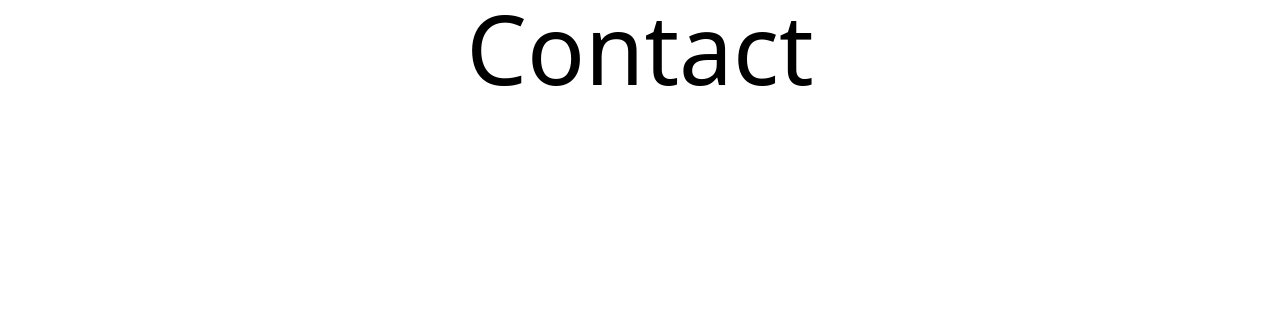
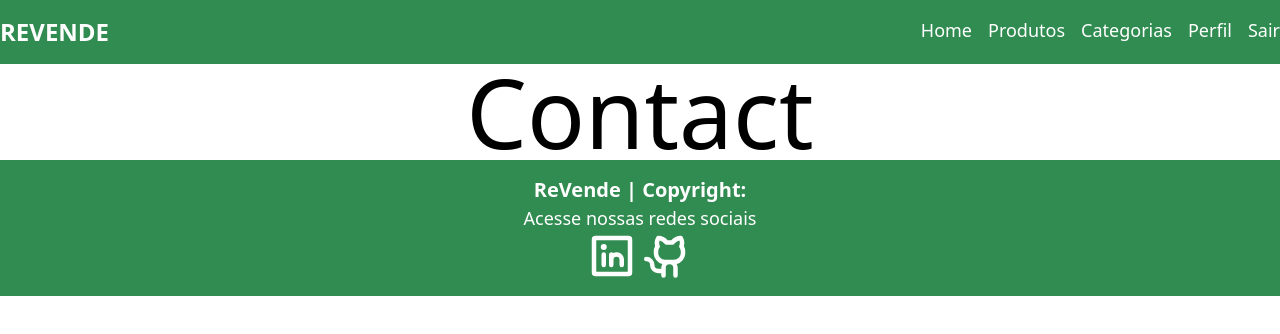
Before and after one commit to ecommerceGrupo03/ReVende-React, a React (Vite) app in the folder ReVende-React/: page / in a window 1280 px wide. Shown: the top 334 px of the page. Built offline with nearby package versions, Linux system fonts and the light colour scheme.

Commit message:
Add NavBar and Footer

```diff
--- a/ReVende-React/src/App.tsx
+++ b/ReVende-React/src/App.tsx
@@ -1,11 +1,15 @@
 import './App.css'
+import Footer from './components/footer/Footer'
+import NavBar from './components/navBar/NavBar'
 import Contact from './pages/Contact/Contact'
 
 function App() {
 
   return (
     <>
+      <NavBar/>
       <Contact/>
+      <Footer/>
     </>
   )
 }
--- /dev/null
+++ b/ReVende-React/src/components/footer/Footer.tsx
@@ -0,0 +1,23 @@
+import { GithubLogo, LinkedinLogo } from "@phosphor-icons/react"
+function Footer() {
+
+
+
+    return (
+        <>
+            <div className="flex justify-center bg-[#308C50] text-white">
+                <div className="container flex flex-col items-center py-4">
+                    <p className='text-xl font-bold'>ReVende | Copyright: </p>
+                    <p className='text-lg'>Acesse nossas redes sociais</p>
+                    <div className='flex gap-2'>
+                        <LinkedinLogo size={48} weight='bold' />
+                        <GithubLogo size={48} weight='bold' />
+
+                    </div>
+                </div>
+            </div>
+        </>
+    )
+}
+
+export default Footer
--- /dev/null
+++ b/ReVende-React/src/components/navBar/NavBar.tsx
@@ -0,0 +1,22 @@
+function NavBar() {
+
+    return (
+      <>
+       <div className='w-full bg-[#308C50] text-white flex justify-center py-4'>
+            <div className="container flex justify-between text-lg">
+              <div className='text-2xl font-bold uppercase'>ReVende</div>
+
+              <div className='flex gap-4'>
+                <div className='hover:underline'>Home</div>
+                <div className='hover:underline'>Produtos</div>
+                <div className='hover:underline'>Categorias</div>
+                <div className='hover:underline'>Perfil</div>
+                <div className='hover:underline'>Sair</div>
+              </div>
+            </div>
+          </div>
+      </>
+    )
+  }
+
+  export default NavBar
```
